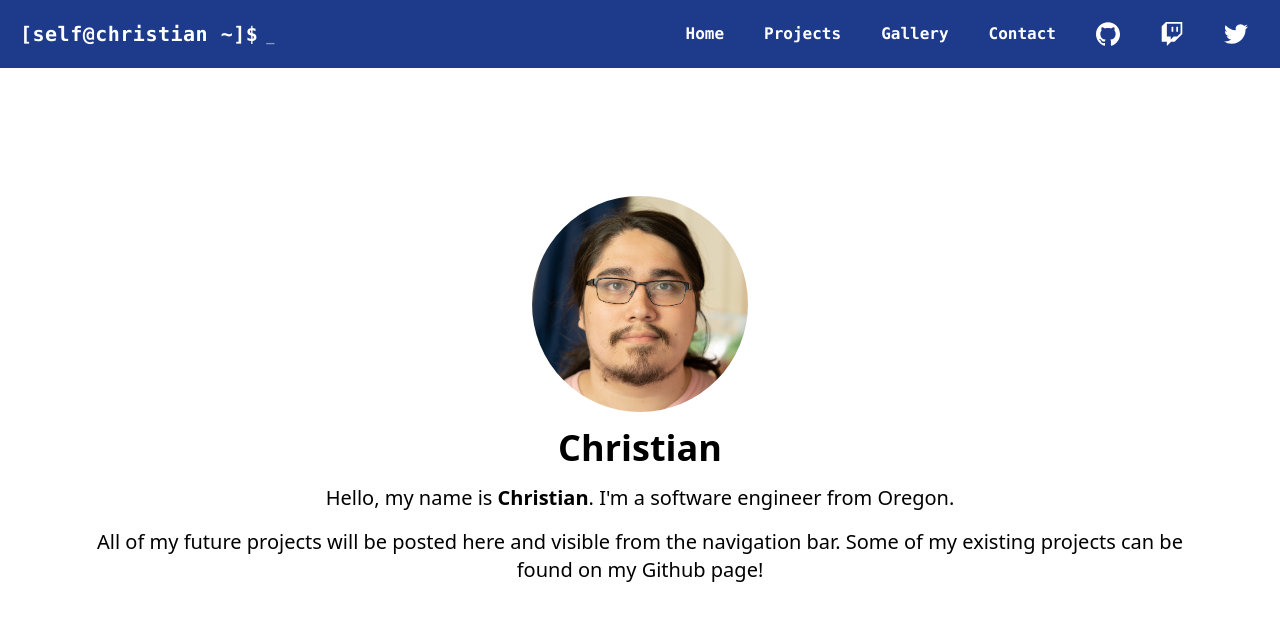
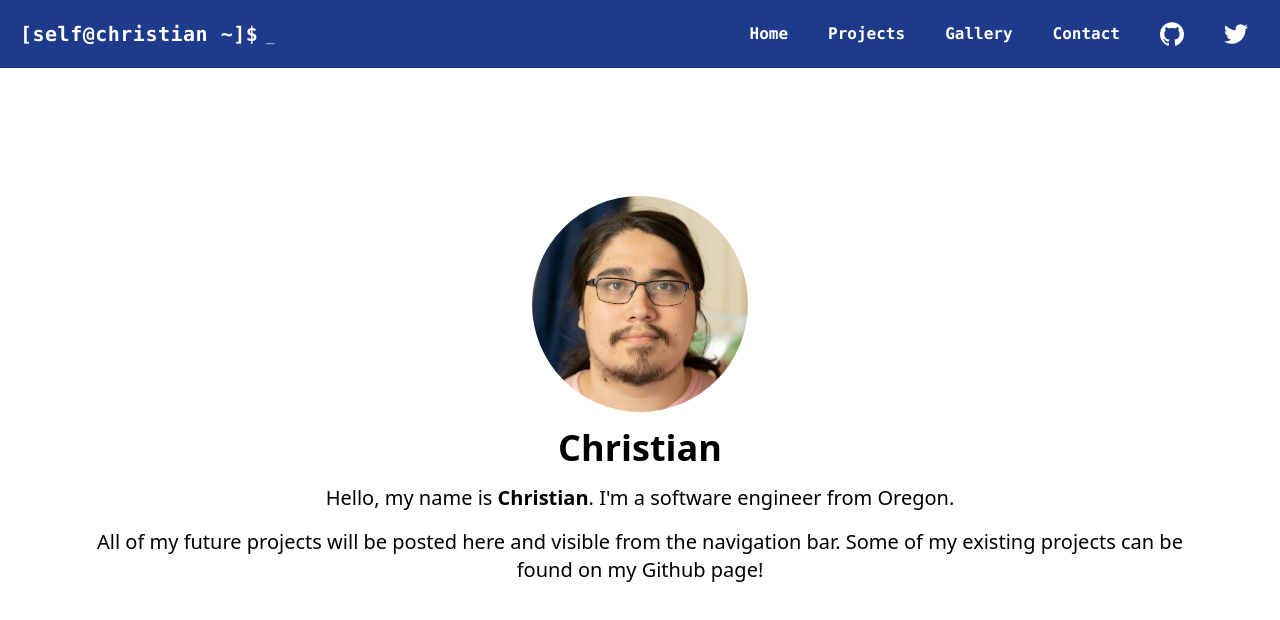
Before and after one commit to PDXChristian/personal-site, a Next.js app: page / in a window 1280 px wide. Shown: the top 620 px of the page. Built offline with nearby package versions, Linux system fonts and the light colour scheme.

Commit message:
Removed Twitch icon

```diff
--- a/components/Navbar.tsx
+++ b/components/Navbar.tsx
@@ -123,17 +123,6 @@ const Navbar =
 								<path d="M12 .297c-6.63 0-12 5.373-12 12 0 5.303 3.438 9.8 8.205 11.385.6.113.82-.258.82-.577 0-.285-.01-1.04-.015-2.04-3.338.724-4.042-1.61-4.042-1.61C4.422 18.07 3.633 17.7 3.633 17.7c-1.087-.744.084-.729.084-.729 1.205.084 1.838 1.236 1.838 1.236 1.07 1.835 2.809 1.305 3.495.998.108-.776.417-1.305.76-1.605-2.665-.3-5.466-1.332-5.466-5.93 0-1.31.465-2.38 1.235-3.22-.135-.303-.54-1.523.105-3.176 0 0 1.005-.322 3.3 1.23.96-.267 1.98-.399 3-.405 1.02.006 2.04.138 3 .405 2.28-1.552 3.285-1.23 3.285-1.23.645 1.653.24 2.873.12 3.176.765.84 1.23 1.91 1.23 3.22 0 4.61-2.805 5.625-5.475 5.92.42.36.81 1.096.81 2.22 0 1.606-.015 2.896-.015 3.286 0 .315.21.69.825.57C20.565 22.092 24 17.592 24 12.297c0-6.627-5.373-12-12-12"/>
 							</svg>
 						</a>
-						<a className={styles.linkButton} href="https://twitch.tv/rightjoycon" target="_blank" rel="noreferrer">
-							<svg
-								className={styles.linkIcon}
-								viewBox="0 0 24 24"
-								xmlns="https://www.w3.org/2000/svg"
-								width="24px"
-								height="24px"
-							>
-								<path d="M11.571 4.714h1.715v5.143H11.57zm4.715 0H18v5.143h-1.714zM6 0L1.714 4.286v15.428h5.143V24l4.286-4.286h3.428L22.286 12V0zm14.571 11.143l-3.428 3.428h-3.429l-3 3v-3H6.857V1.714h13.714Z"/>
-							</svg>
-						</a>
 						<a className={styles.linkButton} href="https://twitter.com/ChristianTW4" target="_blank" rel="noreferrer">
 							<svg
 								className={styles.linkIcon}
```
